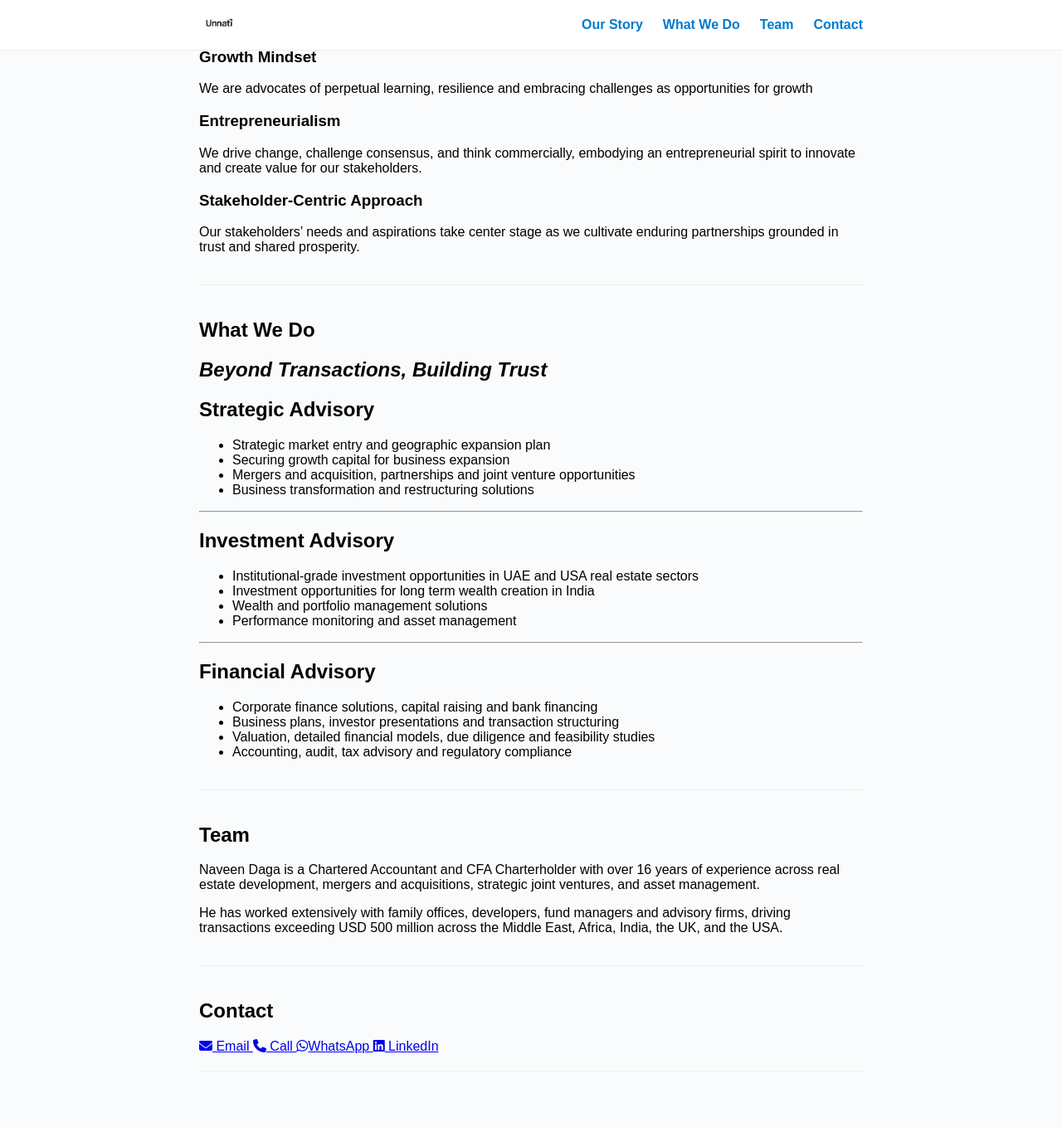
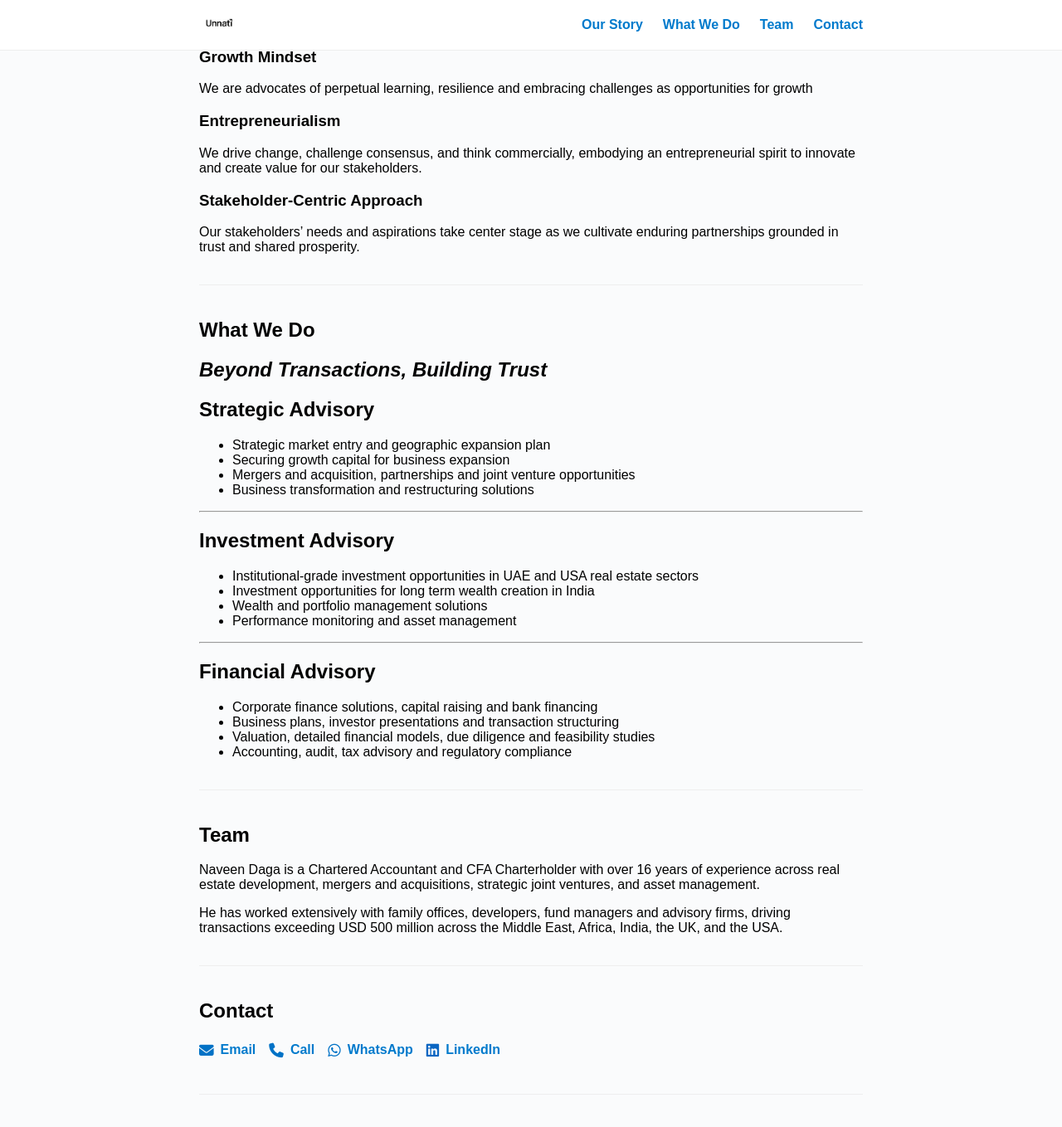
Before and after one commit to ashish161/naveen, a Jekyll site: the page built from index.html, in a window 1280 px wide and 1400 px high, scrolled down 228 px. Shown: the top 1359 px of the window at 83% size. Built offline with Jekyll 4.4.1, drawn with Linux system fonts in a browser that asks for light colours.

Commit message:
corrected contact

```diff
--- a/assets/css/style.css
+++ b/assets/css/style.css
@@ -119,3 +119,55 @@ section {
 html {
   scroll-behavior: smooth;
 }
+
+.links {
+  display: flex;
+  flex-wrap: wrap;
+  gap: 1rem;
+  margin: 1.5em 0;
+}
+
+.links a {
+  display: flex;
+  align-items: center;
+  gap: 0.5em;
+   padding: 0.9em 2.2em;           /* Increased vertical and horizontal padding */     /* Ensures perfect pill shape */
+  color: #007acc;
+  font-weight: 600;
+  font-size: 1rem;
+  text-decoration: none;
+  transition: background 0.2s, color 0.2s, box-shadow 0.2s;
+}
+
+.links a i {
+  font-size: 1.1em;
+}
+
+/* Brand colors for icons */
+.links a .fa-envelope { color: #0072c6; }
+.links a .fa-phone { color: #0072c6;; }
+.links a .fa-whatsapp { color: #0072c6;; }
+.links a .fa-linkedin { color: #0A66C2; }
+
+/* Hover effect: button and icon color */
+.links a:hover,
+.links a:focus {
+  background: #007acc;
+  color: #fff;
+
+  text-decoration: none;
+}
+
+.links a:hover i,
+.links a:focus i {
+  color: #fff !important;
+}
+
+/* Responsive: stack on small screens */
+@media (max-width: 500px) {
+  .links {
+    flex-direction: column;
+    gap: 0.7rem;
+    align-items: stretch;
+  }
+}
```
Also changed, not shown: 2 other files.
